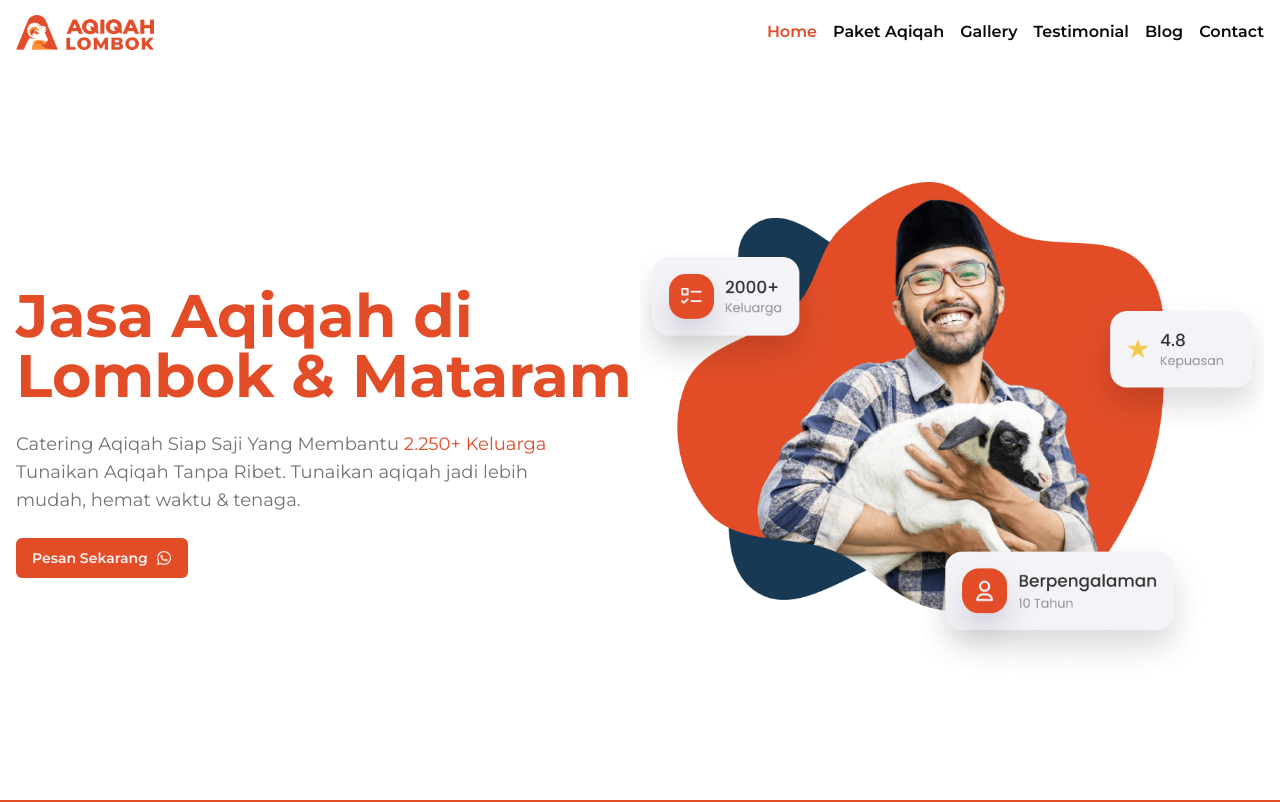
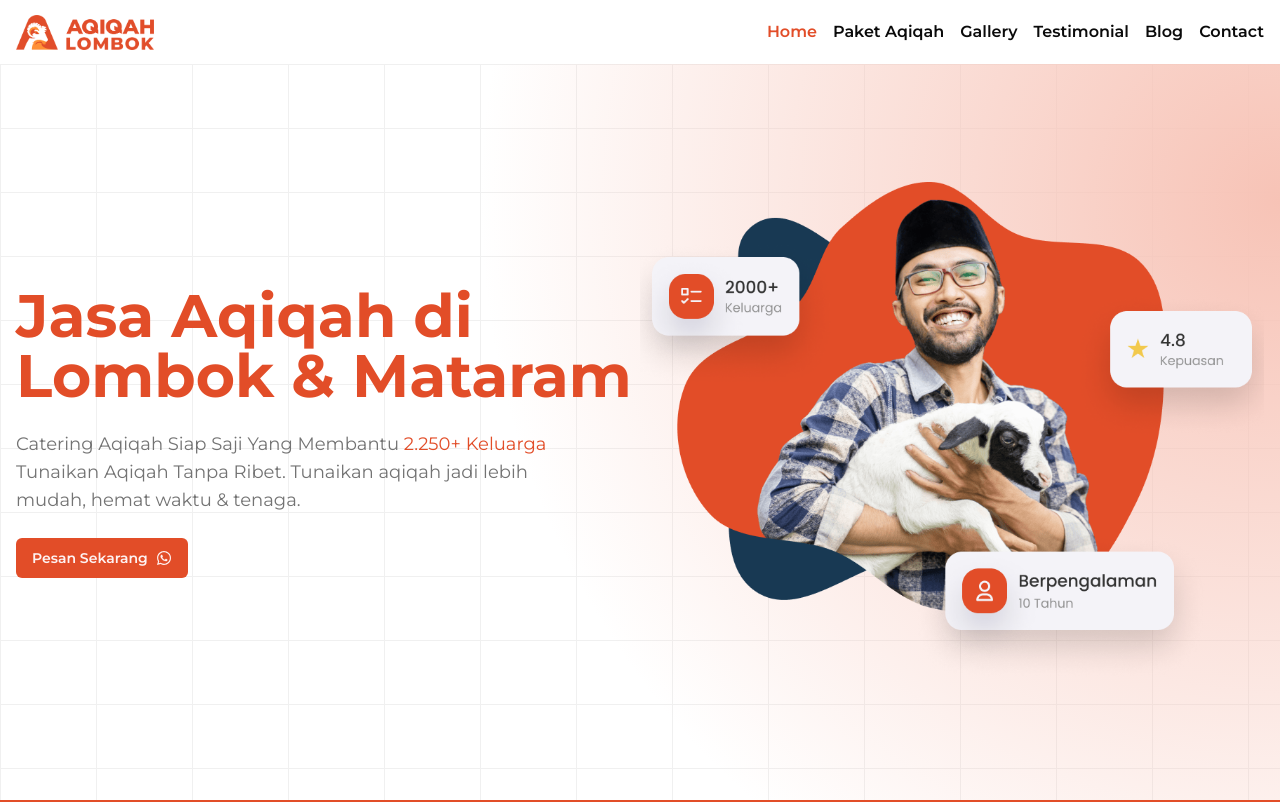
Before and after one commit to fitrondev/next-aqiqah, a Next.js app: page / in a window 1280 px wide. Shown: the top 802 px of the page. Built offline with nearby package versions, Linux system fonts and the light colour scheme.

Commit message:
feat: replace default button with WhatsApp button component in Hero section

```diff
--- a/src/components/layouts/Hero/index.tsx
+++ b/src/components/layouts/Hero/index.tsx
@@ -1,12 +1,14 @@
-import { Button } from "@/components/ui/button";
+import ButtonWA from "@/components/common/ButtonWA";
 import Image from "next/image";
-import Link from "next/link";
-import { FaWhatsapp } from "react-icons/fa6";
 
 const Hero = () => {
   return (
     <section>
-      <div className="container h-[calc(100vh-64px)] flex items-center justify-center">
+      <div className="absolute inset-0 -z-10 h-full w-full bg-white bg-[linear-gradient(to_right,#f0f0f0_1px,transparent_1px),linear-gradient(to_bottom,#f0f0f0_1px,transparent_1px)] bg-[size:6rem_4rem]">
+        <div className="absolute bottom-0 left-0 right-0 top-0 bg-[radial-gradient(circle_800px_at_100%_200px,#f7c3b6,transparent)]"></div>
+      </div>
+
+      <div className="container h-[calc(100vh-64px)] flex items-center justify-center ">
         <div className="size-full lg:h-[500px] grid grid-cols-1 lg:grid-cols-2 place-items-center">
           <div className="lg:flex-1 flex flex-col items-center justify-center lg:items-start lg:justify-start gap-6">
             <h1 className="text-3xl sm:text-5xl lg:text-6xl text-primary font-bold text-center lg:text-start">
@@ -21,11 +23,7 @@
             </p>
 
             <div>
-              <Button asChild>
-                <Link href="/aqiqah">
-                  Pesan Sekarang <FaWhatsapp className="size-5" />
-                </Link>
-              </Button>
+              <ButtonWA />
             </div>
           </div>
 
```
